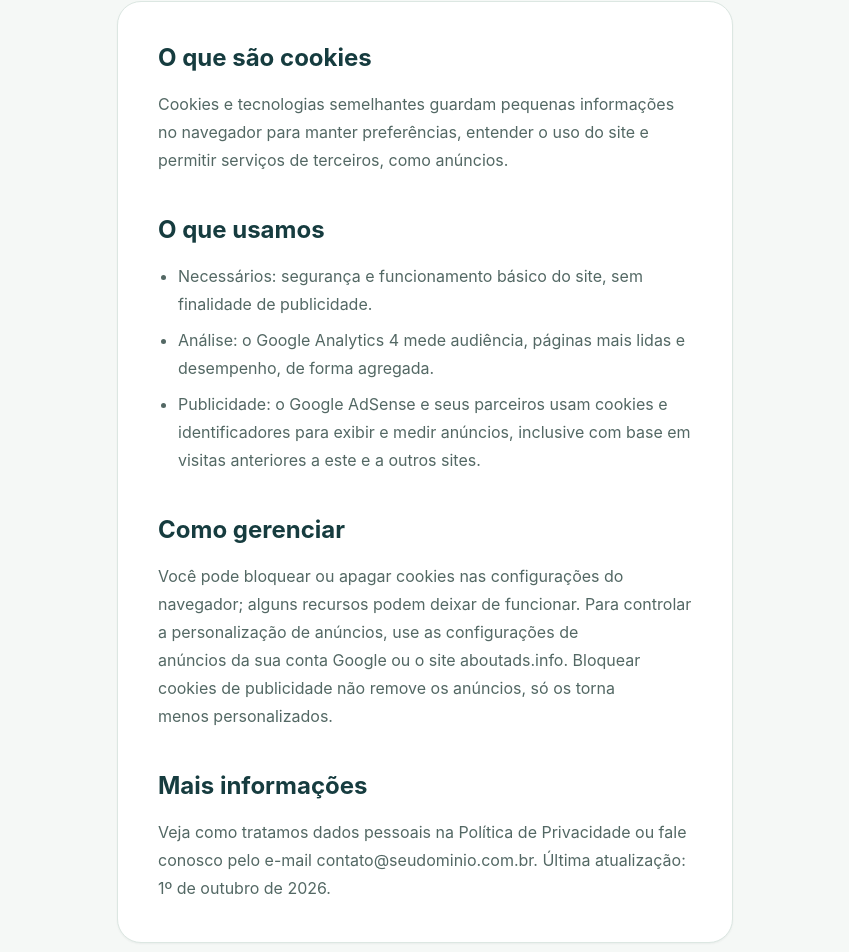
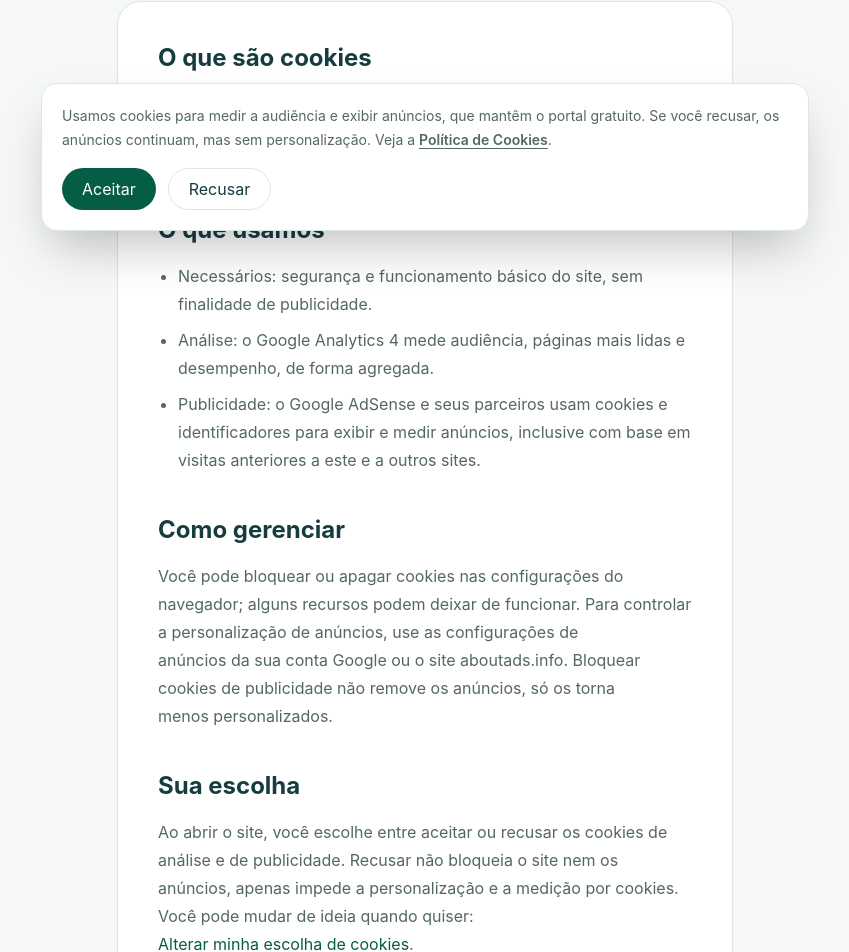
Before and after one commit to Joaov-fs/ads-portal, a Next.js app: page /politica-de-cookies in a window 1280 px wide. Shown: the part 557-1509 px from the top of the page, without its empty margins (215-1064 px from the left). Built offline with nearby package versions, Linux system fonts and the light colour scheme; no server answers.

Commit message:
feat: banner de consentimento de cookies com Google Consent Mode v2
Co-Authored-By: Claude Sonnet 5.5 <noreply@anthropic.com>
Claude-Session: https://claude.ai/code/session_01JaMy38wmKWu4cuH67TbM9t

```diff
--- a/src/app/layout.tsx
+++ b/src/app/layout.tsx
@@ -3,6 +3,7 @@ import type { ReactNode } from 'react';
 
 import { Analytics } from '@/components/analytics';
 import { AdSenseScript } from '@/components/advertising';
+import { ConsentBanner, ConsentDefaults } from '@/components/consent';
 import { JsonLdScript } from '@/components/content';
 import { AppChrome } from '@/components/layout/app-chrome';
 import { designTokens } from '@/config/design-tokens';
@@ -82,11 +83,13 @@ export default function RootLayout({ children }: RootLayoutProps) {
         >
           Pular para o conteúdo
         </a>
+        <ConsentDefaults />
         <JsonLdScript data={organizationSchema} />
         <JsonLdScript data={websiteSchema} />
         <ThemeProvider>
           <AppChrome>{children}</AppChrome>
         </ThemeProvider>
+        <ConsentBanner />
         <Analytics />
         <AdSenseScript />
       </body>
--- a/src/app/politica-de-cookies/page.tsx
+++ b/src/app/politica-de-cookies/page.tsx
@@ -1,4 +1,5 @@
 import { InstitutionalPageTemplate } from '@/components/content';
+import { ConsentPreferencesButton } from '@/components/consent';
 import { siteConfig } from '@/config/site';
 import { buildInstitutionalMetadata } from '@/content';
 
@@ -61,6 +62,18 @@ export default function CookiePolicyPage() {
           ],
         },
         {
+          heading: 'Sua escolha',
+          content: [
+            <p key="choice">
+              Ao abrir o site, você escolhe entre aceitar ou recusar os cookies
+              de análise e de publicidade. Recusar não bloqueia o site nem os
+              anúncios, apenas impede a personalização e a medição por cookies.
+              Você pode mudar de ideia quando quiser:{' '}
+              <ConsentPreferencesButton />.
+            </p>,
+          ],
+        },
+        {
           heading: 'Mais informações',
           content: [
             <p key="more">
--- /dev/null
+++ b/src/components/consent/consent-banner.tsx
@@ -0,0 +1,117 @@
+'use client';
+
+import Link from 'next/link';
+import { useEffect, useState } from 'react';
+
+import { consentStorageKey } from './consent-defaults';
+
+type Choice = 'granted' | 'denied';
+
+declare global {
+  interface Window {
+    clarity?: (...args: unknown[]) => void;
+  }
+}
+
+function readChoice(): Choice | null {
+  try {
+    const value = window.localStorage.getItem(consentStorageKey);
+
+    return value === 'granted' || value === 'denied' ? value : null;
+  } catch {
+    return null;
+  }
+}
+
+function applyChoice(choice: Choice) {
+  try {
+    window.localStorage.setItem(consentStorageKey, choice);
+  } catch {
+    // Sem armazenamento: a escolha vale só nesta visita.
+  }
+
+  const state = {
+    ad_storage: choice,
+    ad_user_data: choice,
+    ad_personalization: choice,
+    analytics_storage: choice,
+  };
+
+  window.gtag?.('consent', 'update', state);
+
+  window.clarity?.('consent', choice === 'granted');
+}
+
+export const reopenConsentEvent = 'portalfina:reabrir-cookies';
+
+/** Faixa de consentimento: aparece até a pessoa escolher e pode ser reaberta pela política de cookies. */
+export function ConsentBanner() {
+  const [open, setOpen] = useState(false);
+
+  useEffect(() => {
+    if (readChoice() === null) setOpen(true);
+
+    const reopen = () => setOpen(true);
+
+    window.addEventListener(reopenConsentEvent, reopen);
+
+    return () => window.removeEventListener(reopenConsentEvent, reopen);
+  }, []);
+
+  if (!open) return null;
+
+  const choose = (choice: Choice) => {
+    applyChoice(choice);
+    setOpen(false);
+  };
+
+  return (
+    <div
+      aria-label="Preferências de cookies"
+      className="fixed inset-x-3 bottom-3 z-[90] mx-auto max-w-3xl rounded-2xl border border-ads-border bg-white p-4 shadow-2xl sm:p-5"
+      role="dialog"
+    >
+      <p className="text-sm leading-6 text-ads-muted">
+        Usamos cookies para medir a audiência e exibir anúncios, que mantêm o
+        portal gratuito. Se você recusar, os anúncios continuam, mas sem
+        personalização. Veja a{' '}
+        <Link
+          className="font-semibold text-ads-primary-strong underline underline-offset-4"
+          href="/politica-de-cookies"
+        >
+          Política de Cookies
+        </Link>
+        .
+      </p>
+      <div className="mt-4 flex flex-wrap gap-3">
+        <button
+          className="rounded-full bg-ads-primary-strong px-5 py-2 text-sm font-bold text-white hover:opacity-90"
+          onClick={() => choose('granted')}
+          type="button"
+        >
+          Aceitar
+        </button>
+        <button
+          className="rounded-full border border-ads-border px-5 py-2 text-sm font-bold text-ads-secondary hover:bg-ads-surface"
+          onClick={() => choose('denied')}
+          type="button"
+        >
+          Recusar
+        </button>
+      </div>
+    </div>
+  );
+}
+
+/** Botão para a pessoa mudar de ideia depois. */
+export function ConsentPreferencesButton() {
+  return (
+    <button
+      className="font-semibold text-ads-primary-strong underline underline-offset-4"
+      onClick={() => window.dispatchEvent(new Event(reopenConsentEvent))}
+      type="button"
+    >
+      Alterar minha escolha de cookies
+    </button>
+  );
+}
--- /dev/null
+++ b/src/components/consent/consent-defaults.tsx
@@ -0,0 +1,20 @@
+import Script from 'next/script';
+
+export const consentStorageKey = 'portalfina-cookies';
+
+/**
+ * Consent Mode v2 do Google: tudo começa negado e só muda depois da escolha da pessoa.
+ * Com o consentimento negado, o AdSense exibe anúncios não personalizados, sem cookies de publicidade.
+ */
+const script = `window.dataLayer=window.dataLayer||[];function gtag(){dataLayer.push(arguments)}
+var denied={ad_storage:'denied',ad_user_data:'denied',ad_personalization:'denied',analytics_storage:'denied'};
+gtag('consent','default',Object.assign({wait_for_update:500},denied));
+try{if(localStorage.getItem('${consentStorageKey}')==='granted'){gtag('consent','update',{ad_storage:'granted',ad_user_data:'granted',ad_personalization:'granted',analytics_storage:'granted'})}}catch(e){}`;
+
+export function ConsentDefaults() {
+  return (
+    <Script id="consent-defaults" strategy="beforeInteractive">
+      {script}
+    </Script>
+  );
+}
--- /dev/null
+++ b/src/components/consent/index.ts
@@ -0,0 +1,2 @@
+export { ConsentBanner, ConsentPreferencesButton } from './consent-banner';
+export { ConsentDefaults } from './consent-defaults';
```
